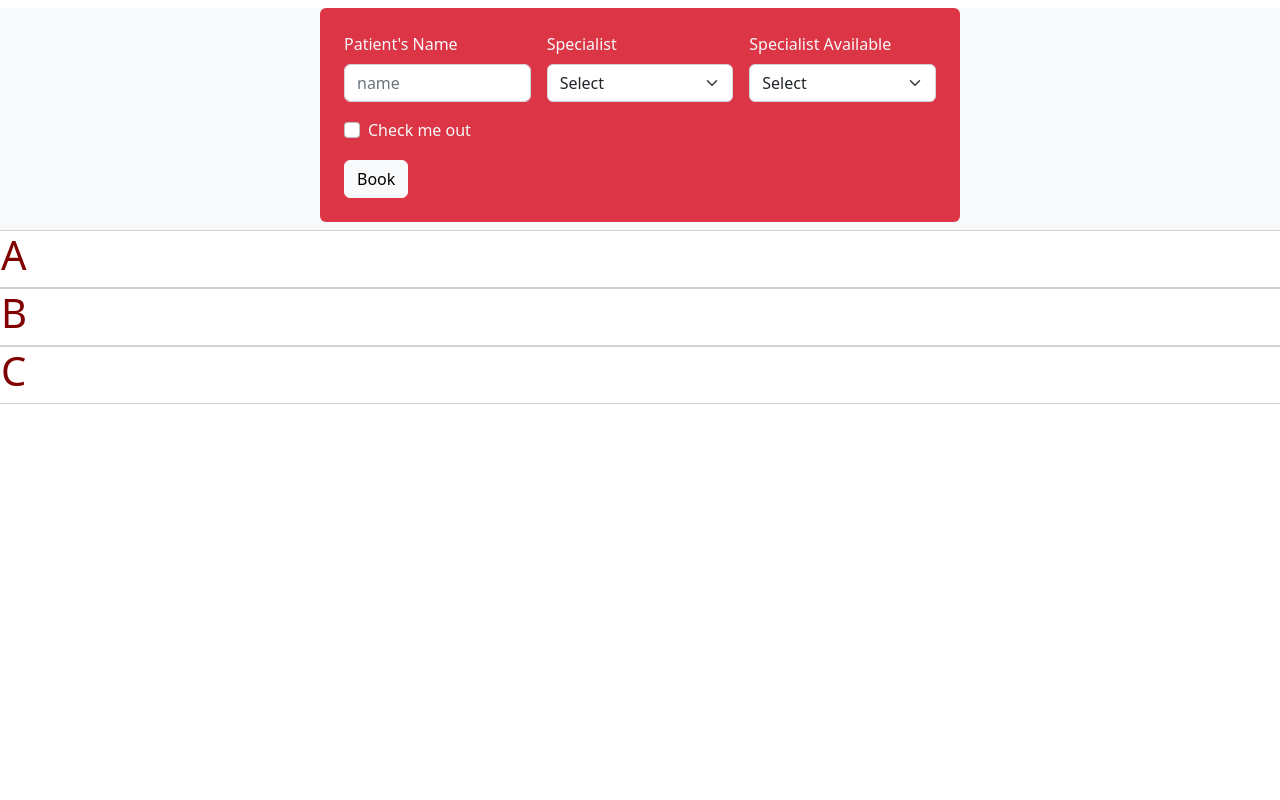
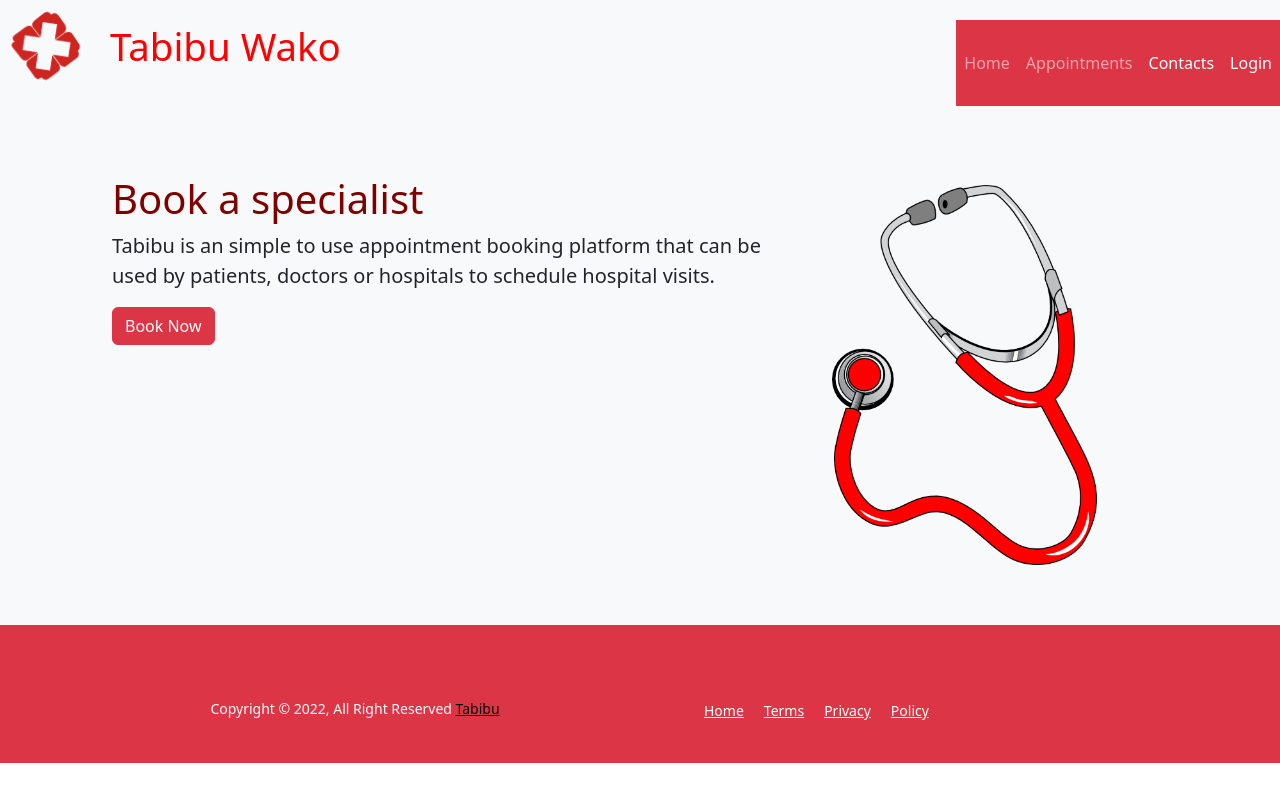
Before and after one commit to K-Irungu/Project_Frontend, a React (Create React App) app in the folder my-app-frontend/: page / in a window 1280 px wide. Built offline with nearby package versions, Linux system fonts and the light colour scheme.

Commit message:
added routes

```diff
--- a/my-app-frontend/src/App.js
+++ b/my-app-frontend/src/App.js
@@ -1,31 +1,38 @@
 import "bootstrap/dist/css/bootstrap.min.css";
 import "bootstrap/dist/js/bootstrap.bundle.min";
 import "./App.css";
-// import Navbar from "./components/Navbar";
-// import Home from "./components/Home";
+import Navbar from "./components/Navbar";
+import Home from "./components/Home";
 // import Card from "./components/Card";
 import Booking from "./components/Booking";
-// import Login from "./components/Login";
-// import Footer from "./components/Footer";
+import Login from "./components/Login";
+import Footer from "./components/Footer";
+import Appointment from "./components/Appointment";
 
 // import Appointment from "./components/Appointment";
 
+import {BrowserRouter as Router,Routes,Route} from "react-router-dom"
+
 function App() {
+
   return (
-    <div>
-      {/* <Navbar />
-      <Login/>
-      <Home />
-      <Appointment />
+  <div>
+    <Navbar />
+    <Router>
 
-      <Card />
-      <Footer /> */}
-      <Booking />
-
-      </div>
+    <Routes>
+      <Route path="/" element= {<Home />}/>
+      <Route path="/Booking" element= {<Booking />}/>
+      <Route path="/Login" element= {<Login />}/>
+      <Route path="/Appointment" element= {<Appointment />}/>
+    </Routes>
 
 
+  </Router>
+  <Footer />
 
+
+  </div>
   );
 }
 
--- a/my-app-frontend/src/components/Footer.js
+++ b/my-app-frontend/src/components/Footer.js
@@ -6,7 +6,7 @@ function Footer() {
     return (
 
 
-<div class=" pt-5">
+<div>
 <footer class="footer-section bg-danger pt-5">
         <div class="copyright-area">
 
--- a/my-app-frontend/src/components/Home.js
+++ b/my-app-frontend/src/components/Home.js
@@ -12,7 +12,9 @@ function Home() {
       <div class="content row ">
       <h1>Book a specialist</h1>
       <p>Tabibu is an simple to use appointment booking platform that can be used by patients, doctors or hospitals to schedule hospital visits.</p>
-        <div><button class="btn btn-danger" onclick="myFunction()" id="myBtn">Book Now</button></div>
+        <div>
+          <a class="btn btn-danger" href="./Booking" role="button">Book Now
+        </a></div>
       </div>
     </div>
     <div class="col-md-4 col-md-30 img-div" >
--- a/my-app-frontend/src/components/Navbar.js
+++ b/my-app-frontend/src/components/Navbar.js
@@ -1,5 +1,6 @@
 import React from "react";
 import logo from "../img/logo.png";
+// import {BrowserRouter as Link} from "react-router-dom"
 
 function Navbar() {
   return (
@@ -7,7 +8,7 @@ function Navbar() {
     <div>
       <nav class=" navbar navbar-light bg-light">
         <div>
-          <a class="navbar-brand" href="#">
+          <a class="navbar-brand" href="./Home">
             <div className="App-header bg-light">
               <img
                 src={logo}
@@ -20,23 +21,24 @@ function Navbar() {
         </div>
         <div class=" navbar-expand-xl navbar-dark bg-danger">
           <ul class="navbar-nav ms-auto">
-            <li class="nav-item">
-              <a class="nav-link active" aria-current="page" href="#">
-                Specialists
+          <li class="nav-item">
+              <a class="nav-link" href="/">
+                Home
               </a>
             </li>
+
             <li class="nav-item">
-              <a class="nav-link" href="#">
+              <a class="nav-link" href="./Appointment">
                 Appointments
               </a>
             </li>
             <li class="nav-item">
-              <a class="nav-link active" aria-current="page" href="#">
+              <a class="nav-link active" aria-current="page" href="./Footer">
                 Contacts
               </a>
             </li>
             <li class="nav-item">
-              <a class="nav-link active" aria-current="page" href="#">
+              <a class="nav-link active" aria-current="page" href="./Login">
                 Login
               </a>
             </li>
```
